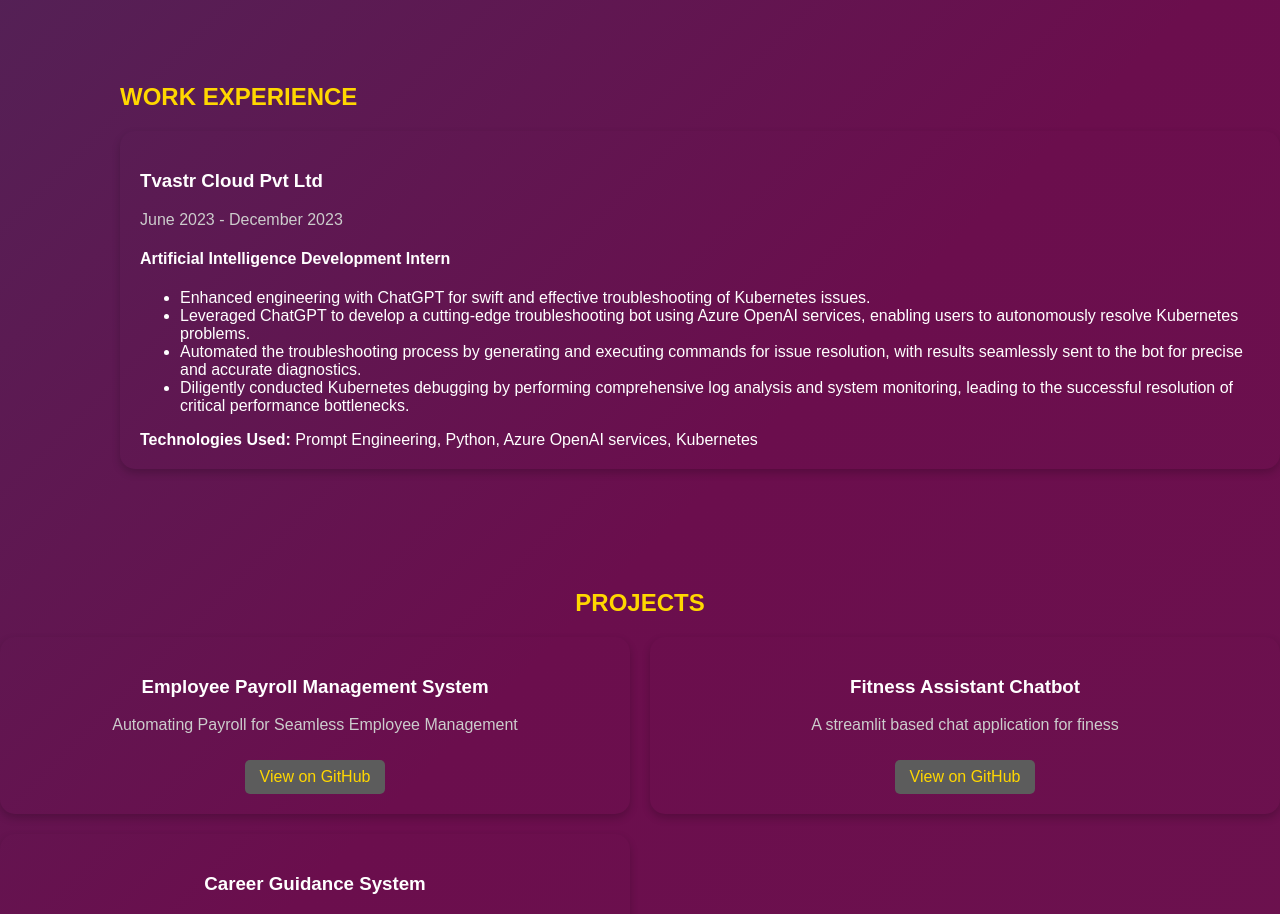
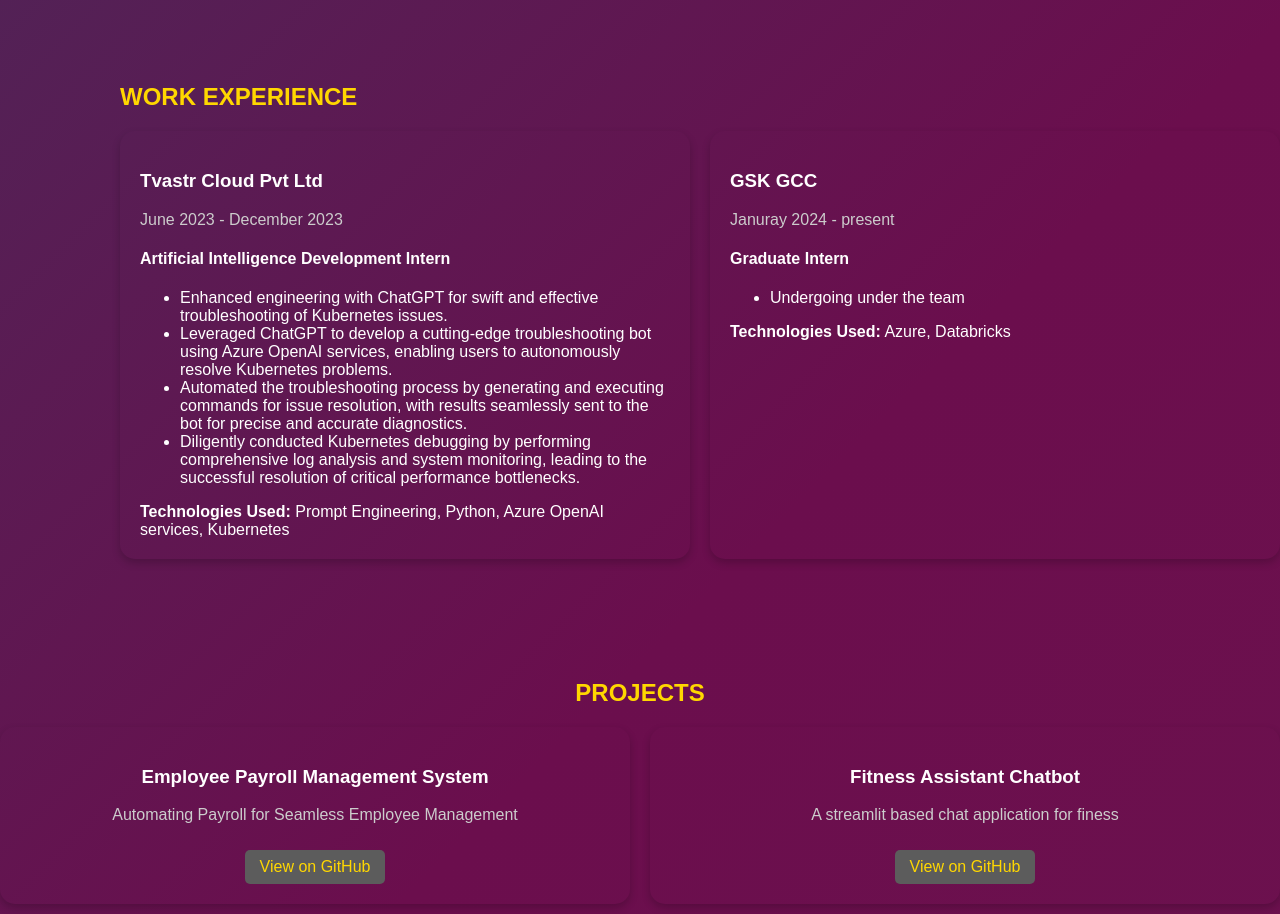
Before and after one commit to crypto-vbg/vijithbg.github.io, a React (Create React App) app: page / in a window 1280 px wide. Shown: the part 1020-1934 px from the top of the page. Built offline with nearby package versions, Linux system fonts and the light colour scheme.

Commit message:
Updated Exp

```diff
--- a/src/App.js
+++ b/src/App.js
@@ -110,6 +110,16 @@
     technologies:
       "Prompt Engineering, Python, Azure OpenAI services, Kubernetes",
   },
+  {
+    company: "GSK GCC",
+    duration: "Januray 2024 - present",
+    position: "Graduate Intern",
+    responsibilities: [
+      "Undergoing under the team"
+      ],
+    technologies:
+      "Azure, Databricks",
+  }
   // Add more entries if needed
 ];
 
```
